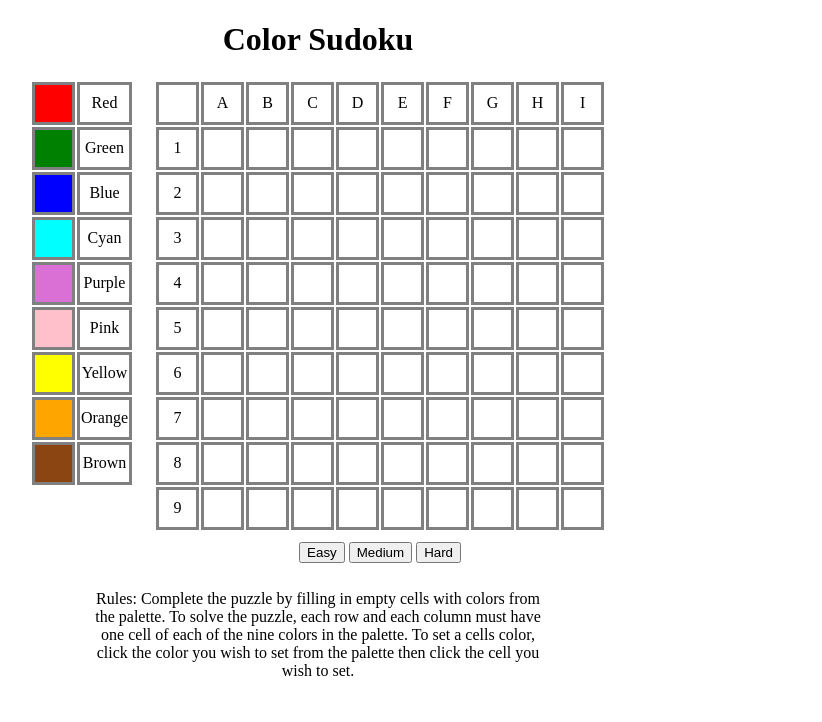
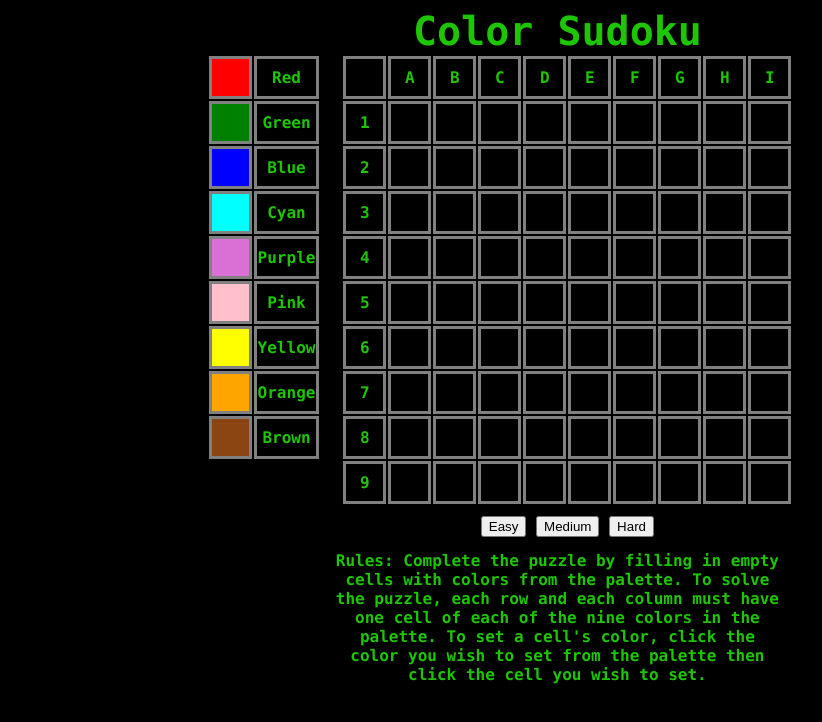
Before and after one commit to Khivner/JS_ColorGrid, a plain HTML site: page boxpage_lv1.html in a window 1280 px wide. Shown: the whole page, without its empty margins (140-962 px from the left). Drawn offline with Linux system fonts and the light colour scheme.

Commit message:
Updated display, fixed number of given cells for easy

```diff
--- a/boxpage_lv1.html
+++ b/boxpage_lv1.html
@@ -7,7 +7,10 @@
 			body { background-color: white;
 			text-align: center;
 			vertical-align: middle;
-			max-width: 900px;}
+			font-family: Monaco;
+			font-weight: bold;
+			color: #1ec503;
+			background-color: black;}
 
 			.row{
 			width: 900px;
@@ -17,6 +20,14 @@
 			display: table;
 			text-align:center;
 			margin: 0 auto;
+			}
+			.cell{
+			display: table-cell;
+			}
+
+			.title-cell{
+			display: table-cell;
+			font-size: 40px;
 			}
 
 			table{
@@ -34,7 +45,7 @@
 			}
 
 			.given-cell{
-			border-color: black;
+			border-color: white;
 			}
 			#palette{
 			display: table-cell;
@@ -53,7 +64,8 @@
 			#body{
 			margin: auto;
 			}
-			#rules{width: 50%;
+			#rules{
+			width: 450px;
 			margin: 3% auto 3% auto;}
 
 			.red{background-color: red;}
@@ -71,8 +83,11 @@
 	</head>
 
 	<body>
-		<h1>Color Sudoku</h1>
 		<div class="table">
+			<div class="row">
+				<div class="cell"></div>
+				<div class="title-cell">Color Sudoku</div>
+			</div>
 			<div class="row">
 				<div id="palette">
 					<table>
@@ -245,9 +260,14 @@
 					</div>
 				</div>
 			</div>
+			<div class="row">
+				<div class="cell"></div>
+				<div class="cell">
+					<p id="rules">Rules: Complete the puzzle by filling in empty cells with colors from the palette. To solve the puzzle, each row and each column must have one cell of each of the nine colors in the palette. To set a cell's color, click the color you wish to set from the palette then click the cell you wish to set.</p>
+				</div>
+			</div>
 		</div>
 
-		<p id="rules">Rules: Complete the puzzle by filling in empty cells with colors from the palette. To solve the puzzle, each row and each column must have one cell of each of the nine colors in the palette. To set a cells color, click the color you wish to set from the palette then click the cell you wish to set.</p>
 		<script>
 			//answer board
 			var row1 = [2,9,5,7,4,3,8,6,1];
@@ -437,7 +457,7 @@
 				}
 				switch(difficulty){
 					case "easy":
-						given = 80;
+						given = 35;
 						break;
 					case "medium":
 						given = 20;
```
Lines whose indentation alone changed are shown as unchanged.
